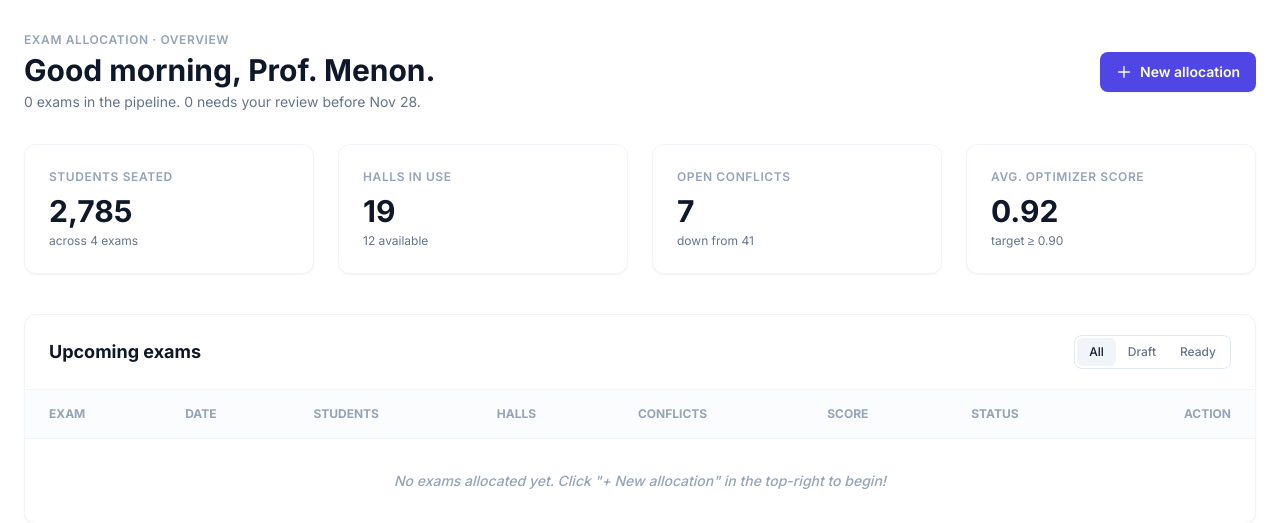
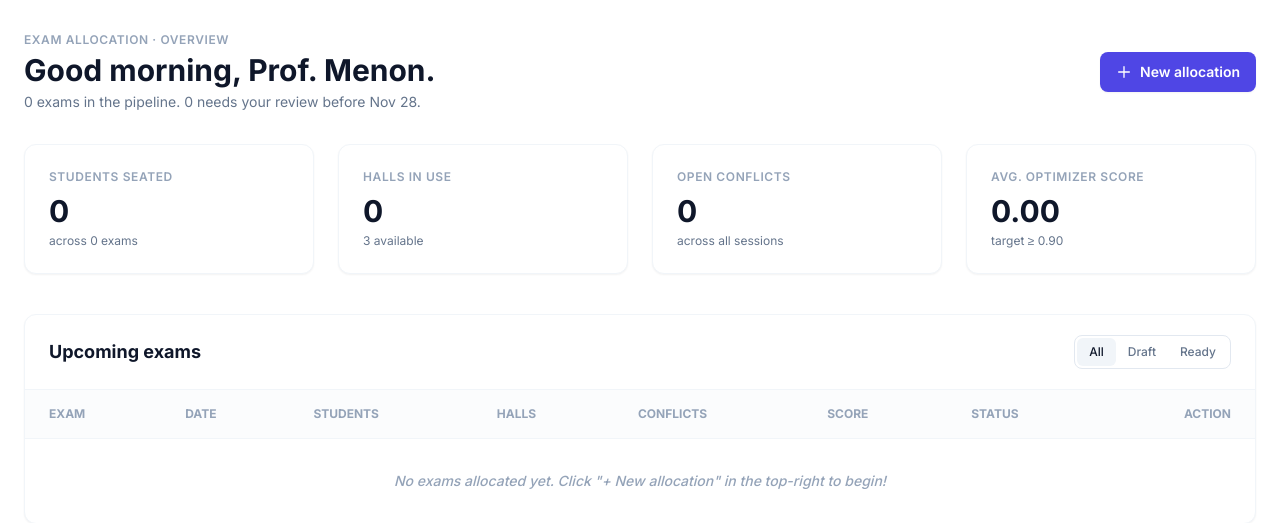
Before and after one commit to Nibir-Ahmed/SeatWise, a Flask app: page / in a window 1280 px wide. Shown: the part 65-588 px from the top of the page. Run offline with Flask 3, Linux system fonts and the light colour scheme; some libraries are stand-ins or nearby versions.

Commit message:
Make dashboard KPI cards fully dynamic

```diff
--- a/api/index.py
+++ b/api/index.py
@@ -125,7 +125,30 @@ def save_allocation(result):
 def index():
     """Dashboard page."""
     exams = load_exams()
-    return render_template("dashboard.html", exams=exams)
+
+    # Calculate dynamic statistics
+    total_students = sum(e.get("students_count", 0) for e in exams)
+    halls_in_use = sum(e.get("halls_count", 0) for e in exams)
+    total_conflicts = sum(e.get("conflicts_count", 0) for e in exams)
+
+    # Calculate average optimizer score
+    valid_scores = [e.get("score", 0) for e in exams if e.get("score") is not None]
+    avg_score = sum(valid_scores) / len(valid_scores) if valid_scores else 0.0
+
+    try:
+        total_available_halls = len(get_default_halls())
+    except Exception:
+        total_available_halls = 3
+
+    stats = {
+        "total_students": total_students,
+        "halls_in_use": halls_in_use,
+        "total_available_halls": total_available_halls,
+        "total_conflicts": total_conflicts,
+        "avg_score": avg_score
+    }
+
+    return render_template("dashboard.html", exams=exams, stats=stats)
 
 
 @app.route("/new")
--- a/templates/dashboard.html
+++ b/templates/dashboard.html
@@ -28,25 +28,25 @@
     <!-- Card 1 -->
     <div class="bg-white border border-slate-100 rounded-xl p-6 shadow-sm">
         <p class="text-xs font-semibold uppercase tracking-wider text-slate-400">Students Seated</p>
-        <p class="text-3xl font-bold text-slate-900 mt-2">2,785</p>
-        <p class="text-xs text-slate-500 mt-1">across 4 exams</p>
+        <p class="text-3xl font-bold text-slate-900 mt-2">{{ "{:,}".format(stats.total_students) }}</p>
+        <p class="text-xs text-slate-500 mt-1">across {{ exams|length }} exam{% if exams|length != 1 %}s{% endif %}</p>
     </div>
     <!-- Card 2 -->
     <div class="bg-white border border-slate-100 rounded-xl p-6 shadow-sm">
         <p class="text-xs font-semibold uppercase tracking-wider text-slate-400">Halls in Use</p>
-        <p class="text-3xl font-bold text-slate-900 mt-2">19</p>
-        <p class="text-xs text-slate-500 mt-1">12 available</p>
+        <p class="text-3xl font-bold text-slate-900 mt-2">{{ stats.halls_in_use }}</p>
+        <p class="text-xs text-slate-500 mt-1">{{ stats.total_available_halls }} available</p>
     </div>
     <!-- Card 3 -->
     <div class="bg-white border border-slate-100 rounded-xl p-6 shadow-sm">
         <p class="text-xs font-semibold uppercase tracking-wider text-slate-400">Open Conflicts</p>
-        <p class="text-3xl font-bold text-slate-900 mt-2 text-amber-600">7</p>
-        <p class="text-xs text-slate-500 mt-1">down from 41</p>
+        <p class="text-3xl font-bold mt-2 {% if stats.total_conflicts > 0 %}text-amber-600{% else %}text-slate-900{% endif %}">{{ stats.total_conflicts }}</p>
+        <p class="text-xs text-slate-500 mt-1">across all sessions</p>
     </div>
     <!-- Card 4 -->
     <div class="bg-white border border-slate-100 rounded-xl p-6 shadow-sm">
         <p class="text-xs font-semibold uppercase tracking-wider text-slate-400">Avg. Optimizer Score</p>
-        <p class="text-3xl font-bold text-slate-900 mt-2">0.92</p>
+        <p class="text-3xl font-bold text-slate-900 mt-2">{{ "{:.2f}".format(stats.avg_score) }}</p>
         <p class="text-xs text-slate-500 mt-1">target &ge; 0.90</p>
     </div>
 </div>
```
